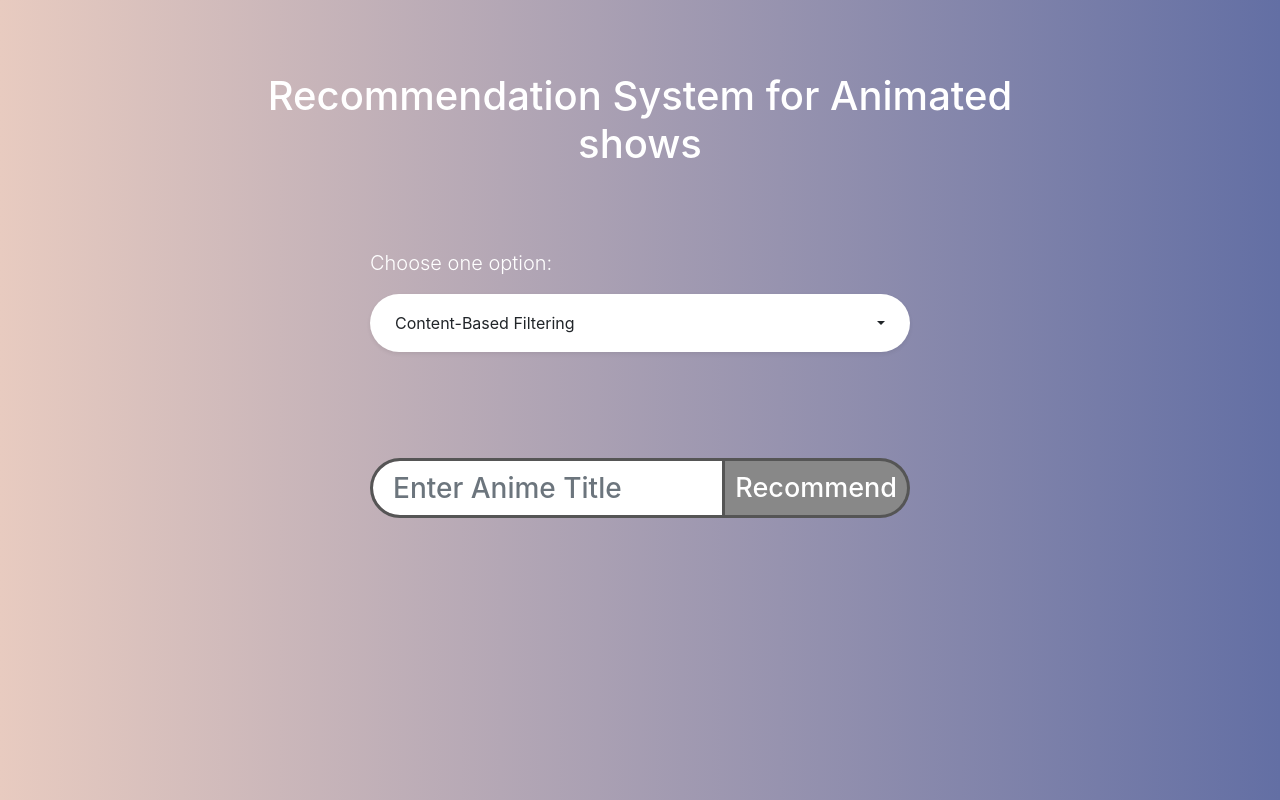
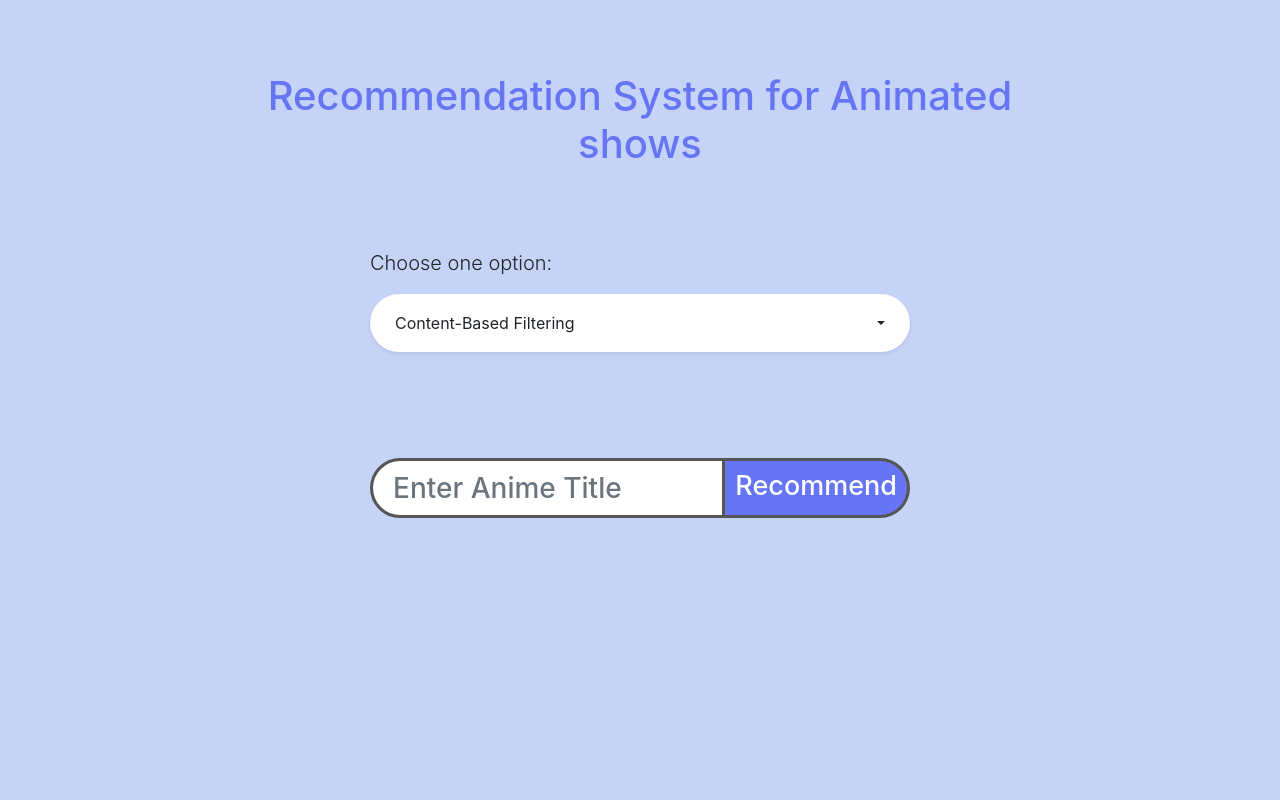
Before and after one commit to Gnitch/Anime-Recommender, a Django app: page / in a window 1280 px wide. Run offline with Django 3.2, Linux system fonts and the light colour scheme; parts of the project's set-up code (start-up, migrations or seed data) failed here and were passed over; some libraries are stand-ins or nearby versions.

Commit message:
Updated Home Page

```diff
--- a/templates/recommender/home.html
+++ b/templates/recommender/home.html
@@ -20,9 +20,7 @@
     <style>
 
     body {
-        background: #e8cbc0;
-        background: -webkit-linear-gradient(to right, #e8cbc0, #636fa4);
-        background: linear-gradient(to right, #e8cbc0, #636fa4);
+        background: #C4D3F6;
         min-height: 100vh;
     }
 
@@ -62,12 +60,14 @@
 
         }
 
+
     #searchbtn
     { border:0;
     padding: 0px 10px;
     margin-top: 10px;
+    padding-bottom: 4px;
     color: #fff;
-    background:#888;
+    background: #6575f3;
     font-size: 27px;
     font-weight: 500;
         border: 3px solid #555;
@@ -86,19 +86,18 @@
 
     <div class="row text-center text-white mb-5 py-4">
         <div class="col-lg-9 mx-auto">
-            <h1 class="display-5">Recommendation System for Animated shows</h1>
+            <h1 class="display-5" style="color: #6575f3;">Recommendation System for Animated shows</h1>
         </div>
     </div>
     <form action="{% url 'recommender:an-recommend' %}" method="POST">
     <div class="row">
         <div class="col-lg-6 mx-auto">
-            <label class="text-white mb-3 lead">Choose one option:</label>
-            <!-- Multiselect dropdown -->
+            <label class="text-black mb-3 lead">Choose one option:</label>
 
             <select name='input_option' data-style="bg-white rounded-pill px-4 py-3 shadow-sm " class="selectpicker w-100">
                 <option value="1" selected >Content-Based Filtering</option>
                 <option value="2">Hybrid Filtering</option>
-            </select><!-- End -->
+            </select>
 
             <br><br><br>
         <div class="input-group mt-5">
```
